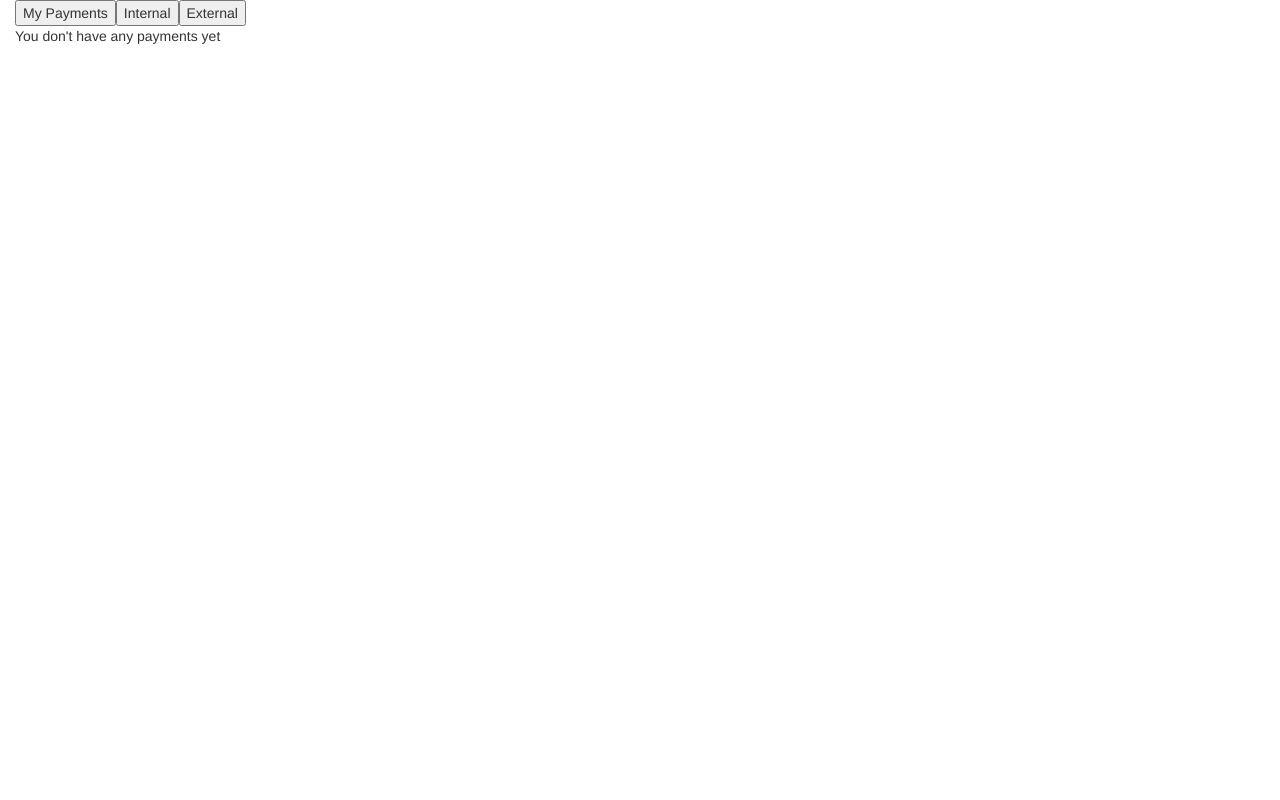
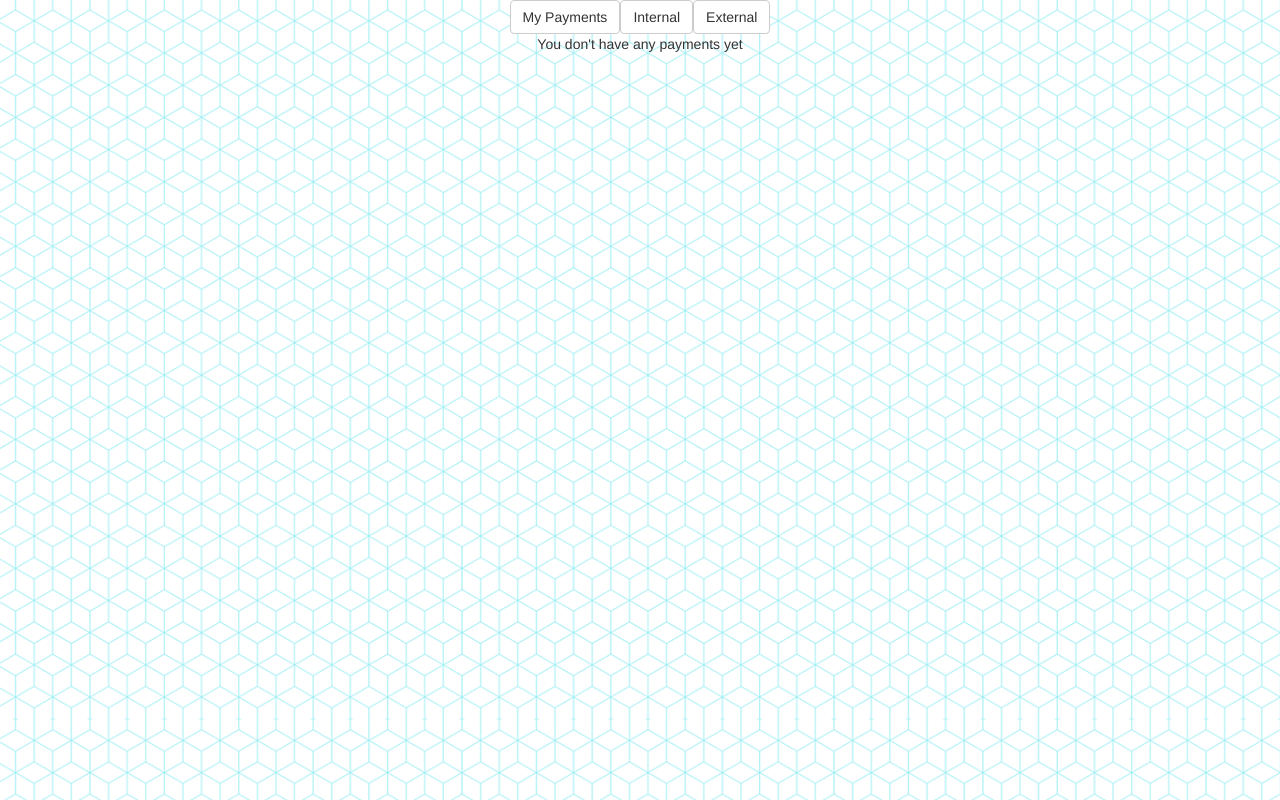
Before and after one commit to illiasmolii/react-redux-prob, a React (Create React App) app: page / in a window 1280 px wide. Built offline with nearby package versions, Linux system fonts and the light colour scheme.

Commit message:
More styling.

```diff
--- a/src/App.js
+++ b/src/App.js
@@ -30,7 +30,7 @@ export class App extends React.Component {
     let currentPage = this.navigation();
 
     return (
-      <div className={'container-fluid'}>
+      <div className={'container-fluid text-center'}>
         <Header store={this.props.store} sections={
           [
             {
--- a/src/components/Header.js
+++ b/src/components/Header.js
@@ -6,7 +6,7 @@ export default class Header extends React.Component {
 
   render() {
     return (
-      <header>
+      <header className={'row'}>
         {
           this.props.sections.map(section =>
             <Section key={section.id}
--- a/src/components/Section.js
+++ b/src/components/Section.js
@@ -4,7 +4,8 @@ export default class Section extends React.Component {
 
   render() {
     return (
-      <button onClick={() => this.props.store.dispatch(this.props.action())}>
+      <button className={'btn btn-default'}
+              onClick={() => this.props.store.dispatch(this.props.action())}>
         {this.props.name}
       </button>
     );
--- a/src/components/tabs/Internal.js
+++ b/src/components/tabs/Internal.js
@@ -27,8 +27,7 @@ export default class Internal extends React.Component {
 
   render() {
     return (
-      <section className={'text-center'}>
-
+      <section>
         <h1>Internal payment</h1>
 
         <form>
--- a/src/index.css
+++ b/src/index.css
@@ -0,0 +1,4 @@
+body {
+    background: url("assets/pattern.png");
+    background-size: cover;
+}
```
Also changed, not shown: src/assets/pattern.png (added).
